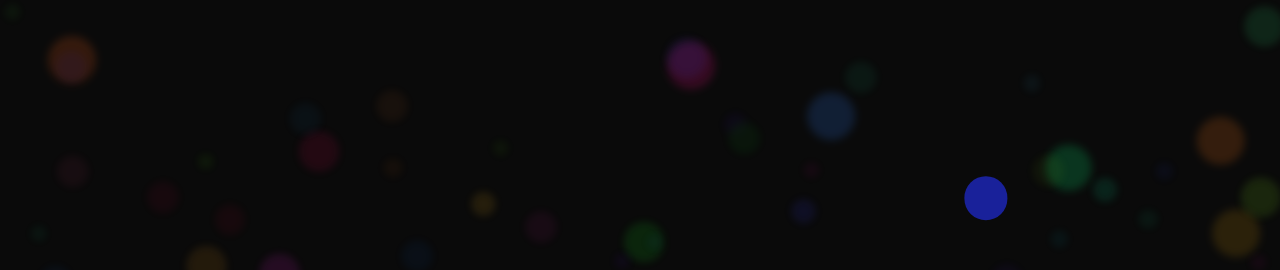
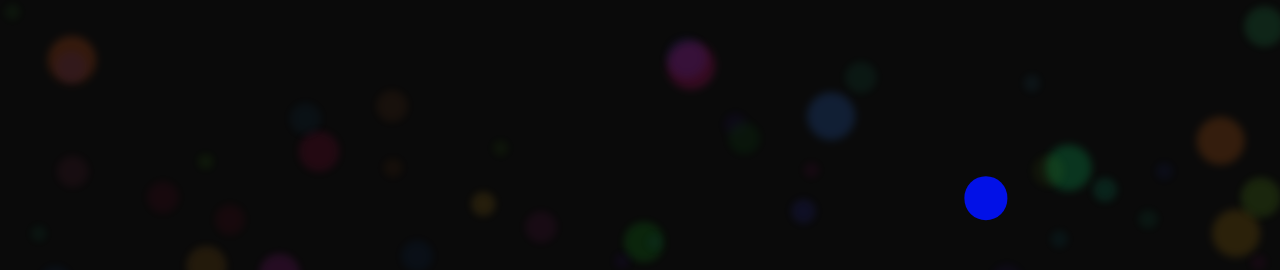
Before and after one commit to androsgithub/dropidea, a React (Vite) app: page / in a window 1280 px wide. Both pictures are taken after typing "Sample" into the empty fields and a click on the button 683 px from the left and 400 px from the top of the page. Shown: the top 270 px of the page. Built offline with nearby package versions, Linux system fonts and the light colour scheme; a web font is replaced by a local one.

Commit message:
feat: Update ParticleButton component to use onDoubleClick for click events; enhance visual effects with improved boxShadow and filter properties

```diff
--- a/src/components/Floating/ParticleButton.tsx
+++ b/src/components/Floating/ParticleButton.tsx
@@ -53,23 +53,31 @@ export function ParticleButton({ data, visual, style, onClick }: ParticleButtonP
       },
       top: `${visual.top}%`,
       left: `${visual.left}%`,
-      filter: 'contrast(75%) brightness(75%)'
+      boxShadow: data.insight && `0 0 32px ${data.color}`,
+      filter: 'contrast(100%) brightness(100%)'
     },
     whileHover: {
       scale: 1.6,
-      filter: 'contrast(100%) brightness(100%)',
+      filter: 'contrast(110%) brightness(110%)',
+      transition: { duration: 0.1, delay: 0 }
+    },
+    whileTap: {
+      scale: 1.8,
+      filter: 'contrast(130%) brightness(130%)',
+      boxShadow: `0 0 48px ${data.color}`,
       transition: { duration: 0.1, delay: 0 }
     }
   };
 
   return (
     <motion.button
-      onClick={onClick}
+      onDoubleClick={onClick}
       className="z-50 flex cursor-pointer items-center justify-center text-xl"
       variants={variants}
       initial="initial"
       animate="animate"
       whileHover="whileHover"
+      whileTap="whileTap"
       onHoverStart={() => setIsHovered(true)}
       onHoverEnd={() => setIsHovered(false)}
       onAnimationComplete={() => setIsAnimationEnd(true)}
@@ -81,6 +89,7 @@ export function ParticleButton({ data, visual, style, onClick }: ParticleButtonP
         borderRadius: '50%',
         width: floatingSize,
         height: floatingSize,
+        boxShadow: data.insight && `0 0 32px ${data.color}`,
         x,
         y
       }}
```
